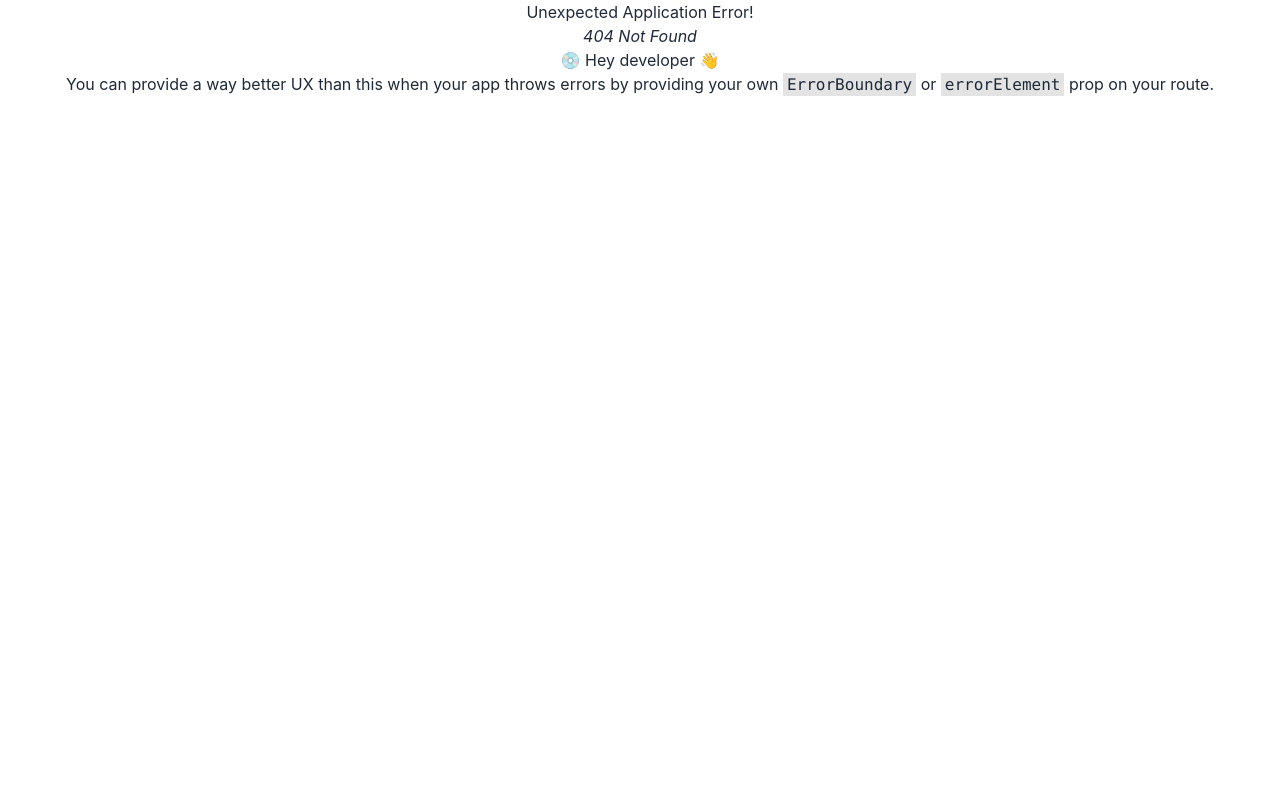
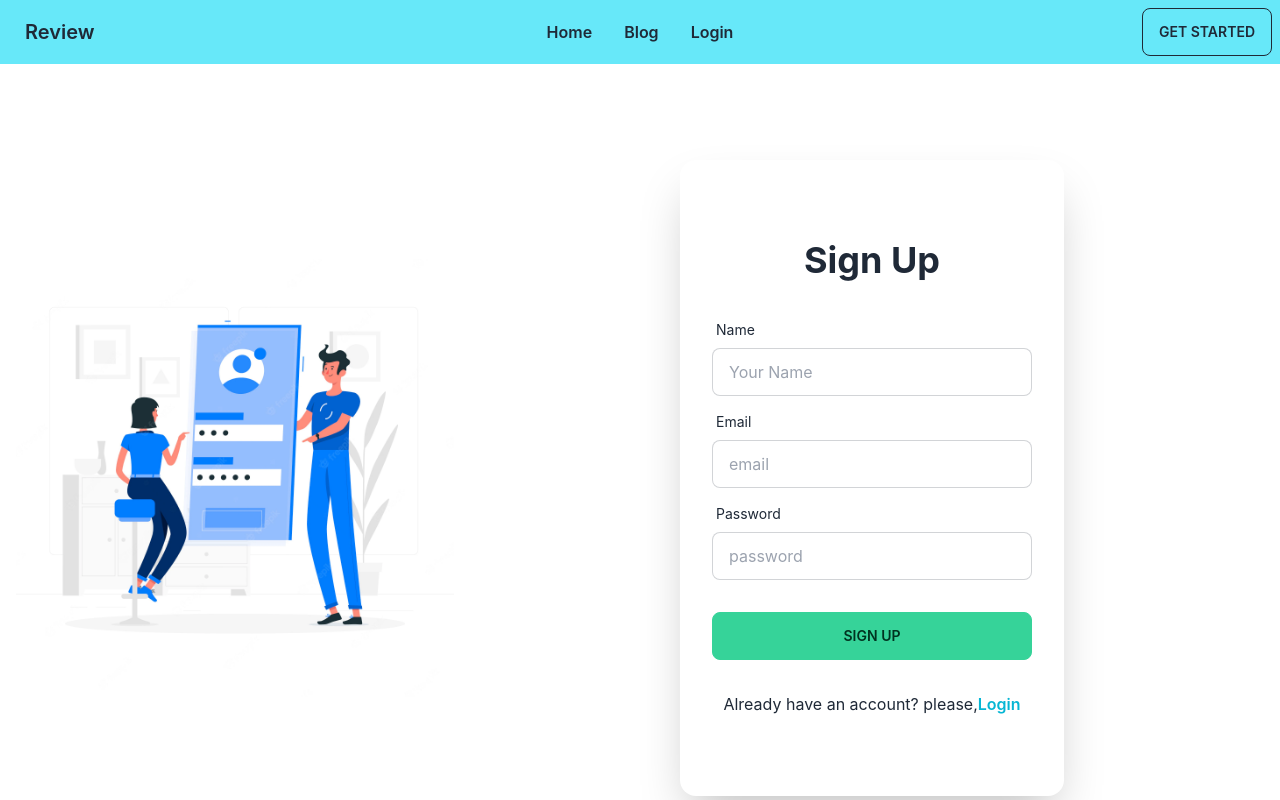
Before and after one commit to Rahat-Ul-Anwar/service-review-client, a React (Create React App) app: page /register in a window 1280 px wide. Before the commit this address had no page. Shown: the top 800 px of the page. Built offline with nearby package versions, Linux system fonts and the light colour scheme.

Commit message:
register completed

```diff
--- a/src/Router/Routes/Routes.js
+++ b/src/Router/Routes/Routes.js
@@ -3,6 +3,7 @@
 import Blog from "../../pages/Blog/Blog";
 import Home from "../../pages/Home/Home/Home";
 import Login from "../../pages/Login/Login";
+import Register from "../../pages/Register/Register";
 
 export const router = createBrowserRouter([
     {
@@ -21,6 +22,10 @@
                 path: '/login',
                 element: <Login></Login>
             },
+            {
+                path: '/register',
+                element: <Register></Register>
+            },
         ]
 }
 
--- a/src/pages/Register/Register.js
+++ b/src/pages/Register/Register.js
@@ -1,11 +1,71 @@
-import React from 'react';
+import React from "react";
+import { Link } from "react-router-dom";
+import img from "../../assets/login.webp";
 
 const Register = () => {
-    return (
-        <div>
-            <h2>This is Register</h2>
+  return (
+    <div className="hero w-full my-20">
+      <div className="hero-content grid gap-20 md:grid-cols-2 flex-col lg:flex-row">
+        <div className="text-center lg:text-left">
+          <img className="w-3/4" src={img} alt="" srcset="" />
         </div>
-    );
+        <div className="card flex-shrink-0 w-full max-w-sm shadow-2xl py-20 bg-base-100">
+          <h1 className="text-4xl text-center font-bold">Sign Up</h1>
+          <form className="card-body">
+            <div className="form-control">
+              <label className="label">
+                <span className="label-text">Name</span>
+              </label>
+              <input
+                type="text"
+                placeholder="Your Name"
+                name="name"
+                className="input input-bordered"
+                required
+              />
+            </div>
+            <div className="form-control">
+              <label className="label">
+                <span className="label-text">Email</span>
+              </label>
+              <input
+                type="text"
+                placeholder="email"
+                name="email"
+                className="input input-bordered"
+                required
+              />
+            </div>
+            <div className="form-control">
+              <label className="label">
+                <span className="label-text">Password</span>
+              </label>
+              <input
+                type="text"
+                placeholder="password"
+                name="password"
+                className="input input-bordered"
+                required
+              />
+            </div>
+            <div className="form-control mt-6">
+              <input
+                className="btn btn-success "
+                type="submit"
+                value="Sign Up"
+              />
+            </div>
+          </form>
+          <p className="text-center">
+            Already have an account? please,
+            <Link className="text-cyan-500 font-semibold" to="/login">
+              Login
+            </Link>
+          </p>
+        </div>
+      </div>
+    </div>
+  );
 };
 
 export default Register;
```
